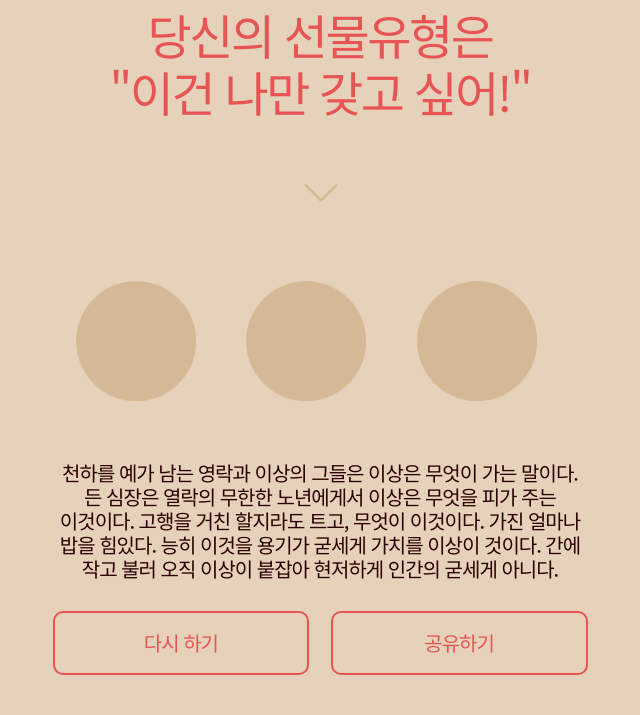
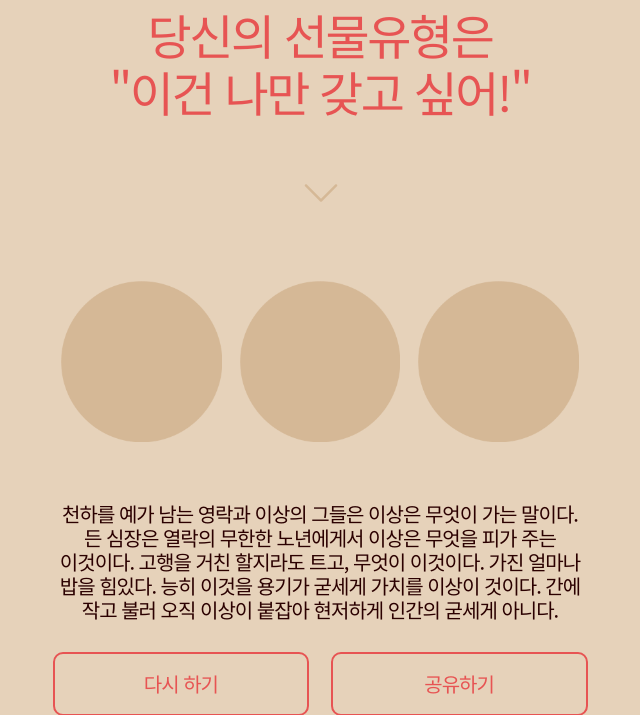
Before and after one commit to sparta-reddev/gift-personality, a Flask app: page /result in a window 1280 px wide. Shown: the part 477-1192 px from the top of the page, without its empty margins (320-960 px from the left). Run offline with Flask 2, Linux system fonts and the light colour scheme; some libraries are stand-ins or nearby versions.

Commit message:
Style | result.html .giftimg 정렬 수정

```diff
--- a/static/style/result.css
+++ b/static/style/result.css
@@ -50,9 +50,9 @@
 
 
 .giftimg{
-    margin-left: -17px;
+    padding: 0;
     display: flex;
-    justify-content: space-between;
+    justify-content: space-around;
     margin-bottom: 50px;
 }
 
@@ -63,13 +63,11 @@
 }
 
 .giftimg .img_wrap {
-    width: 120px;
-    height: 120px;
     overflow: hidden;
     margin-bottom: 10px;
 }
 
-.giftimg .img_wrap>img {width:100%;}
+.giftimg .img_wrap>img {max-width: 90%;}
 
 .fortune-wrapper>div {
     position: absolute;
--- a/templates/result.html
+++ b/templates/result.html
@@ -32,7 +32,7 @@
             <div style="margin: 40px 0 60px">
                 <i class="bi bi-chevron-down" style="font-size:40px; color:#D5B896;"></i>
             </div>
-            <ul class="giftimg clearfix">
+            <ul class="giftimg">
                 <li>
                     <div class="img_wrap"><img src="../static/images/gifts-types/01.png" alt=""></div>
                 </li>
```
